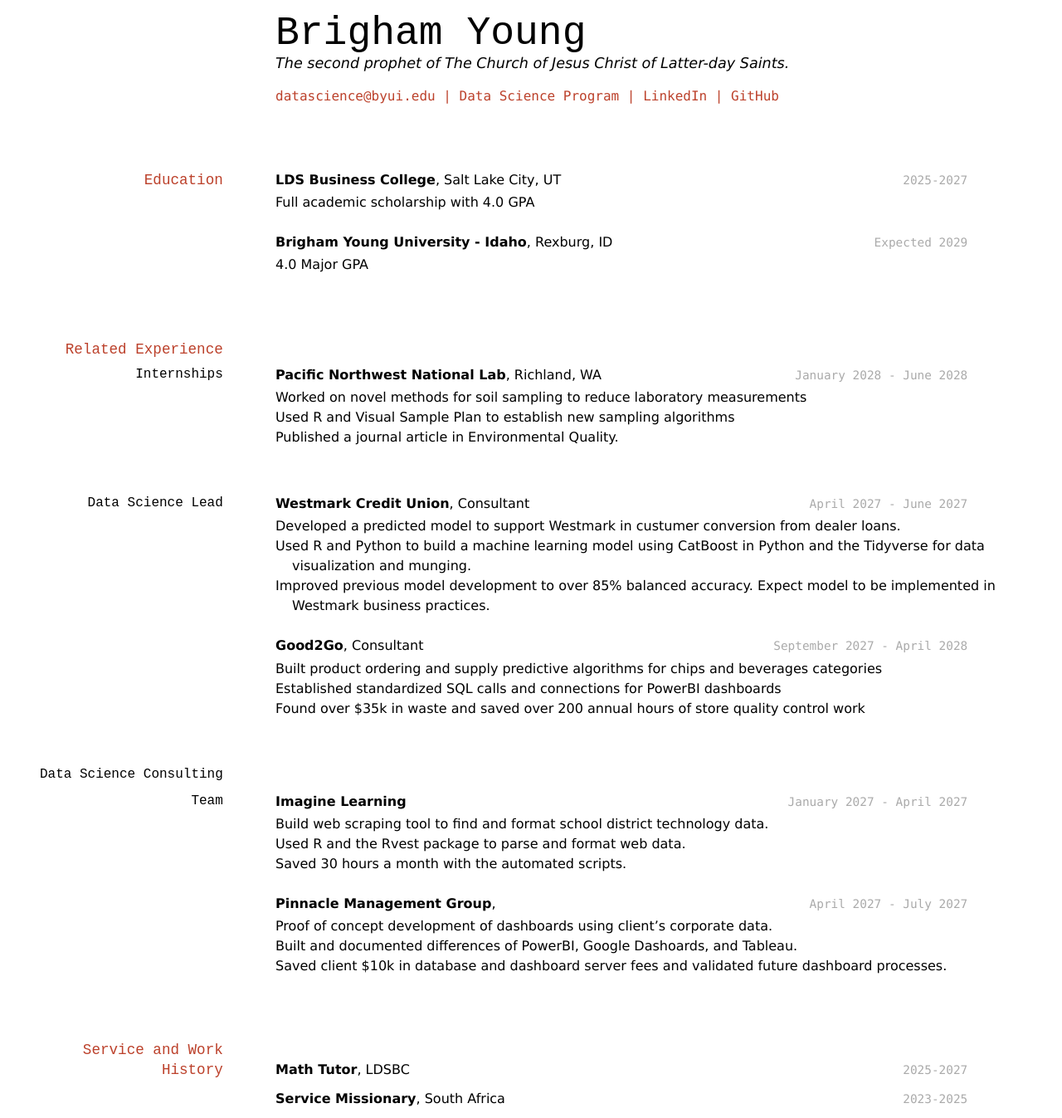
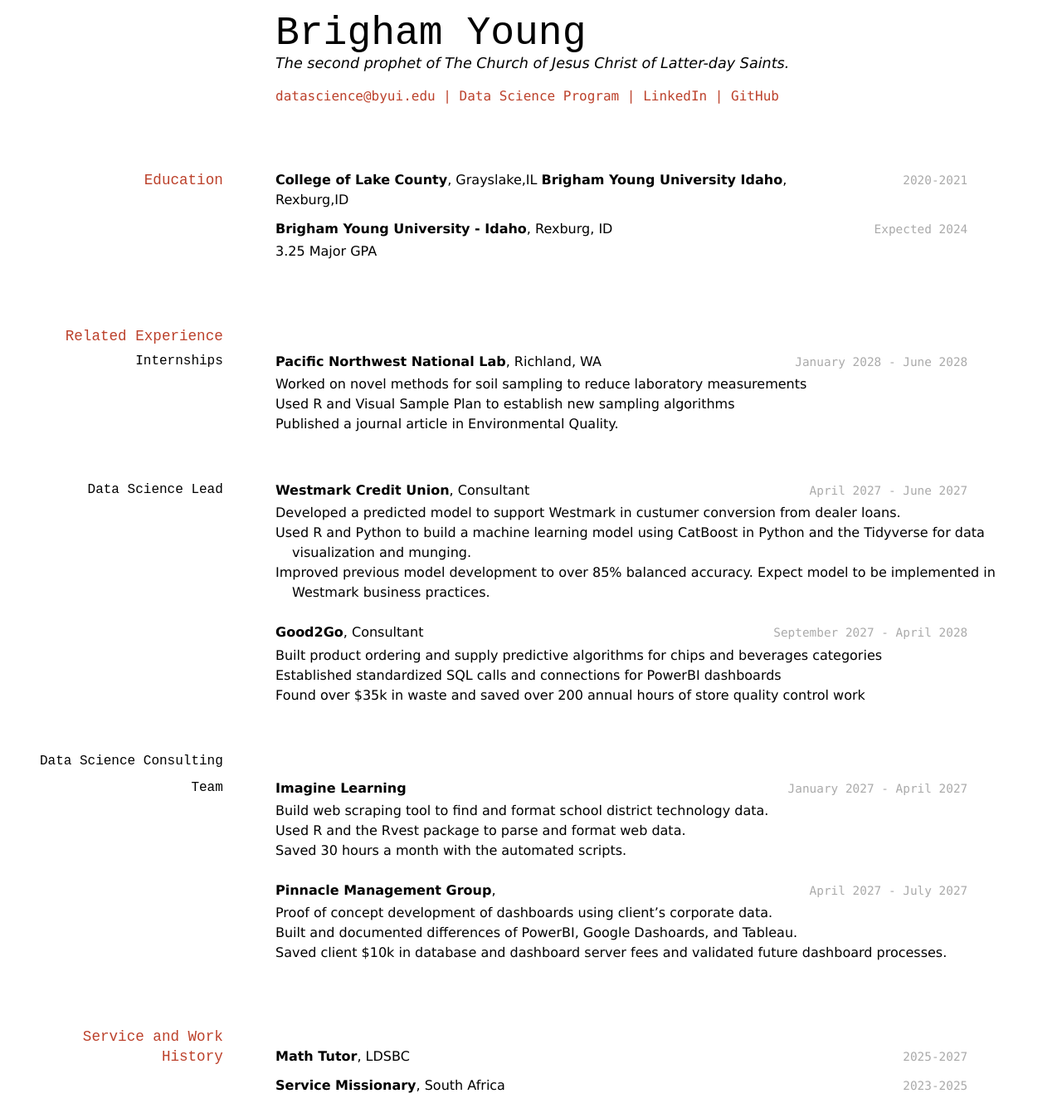
Before and after one commit to suychillory/hillory, a Jekyll site: the page built from docs/index.md, in a window 1280 px wide. Shown: the whole page at 83% size. Built offline with Jekyll 4.4.1, drawn with Linux system fonts in a browser that asks for light colours.

Commit message:
Update index.md

```diff
--- a/docs/index.md
+++ b/docs/index.md
@@ -16,15 +16,15 @@ The second prophet of The Church of Jesus Christ of Latter-day Saints.
 
 ## Education
 
-`2025-2027`
-__LDS Business College__, Salt Lake City, UT
+`2020-2021`
+__College of Lake County__, Grayslake,IL
+__Brigham Young University Idaho__, Rexburg,ID
 
-- Full academic scholarship with 4.0 GPA
 
-`Expected 2029`
+`Expected 2024`
 __Brigham Young University - Idaho__, Rexburg, ID
 
-- 4.0 Major GPA
+- 3.25 Major GPA
 
 
 ## Related Experience
```
Also changed, not shown: other parts of docs/index.md (+1 -1 lines).
